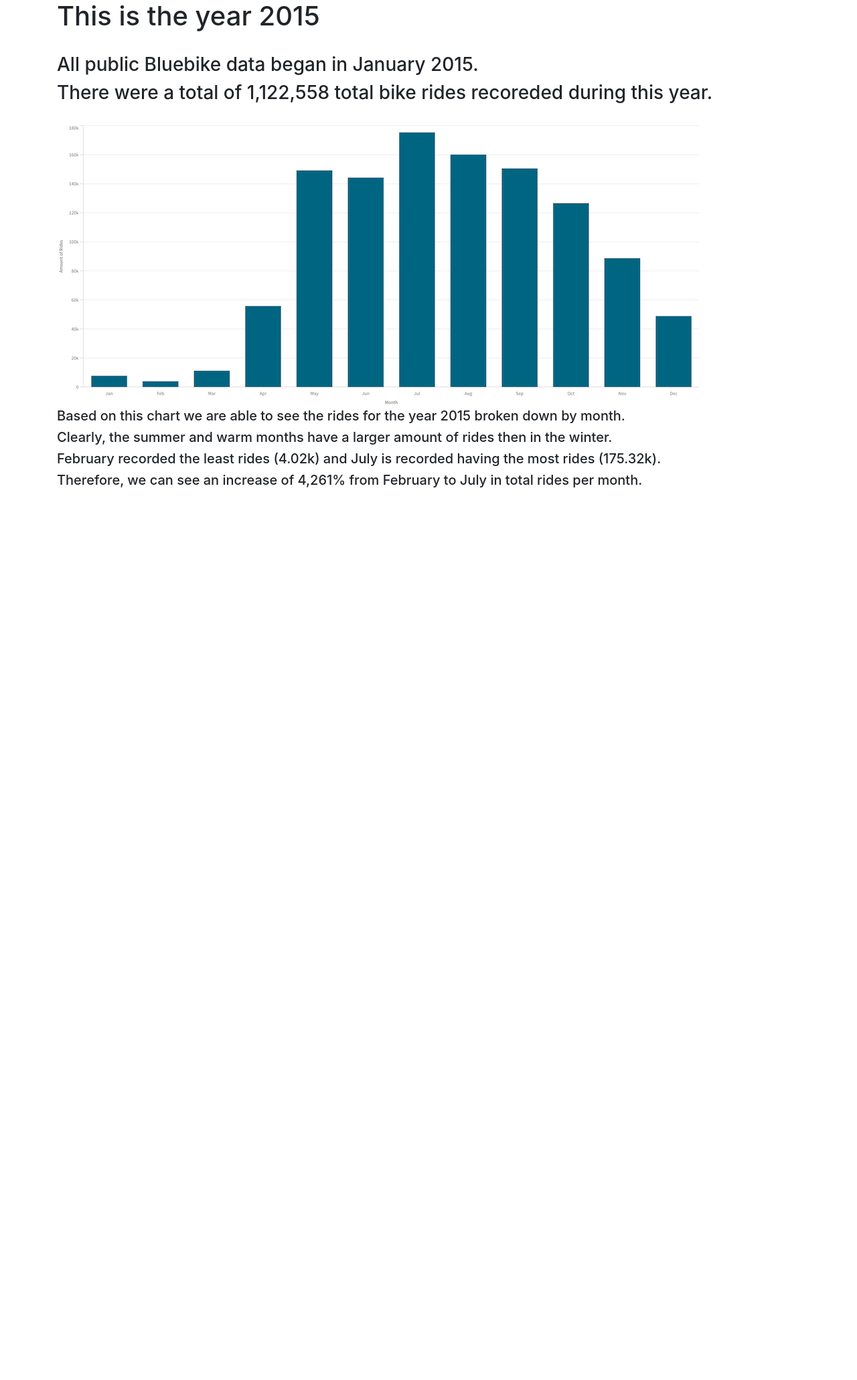
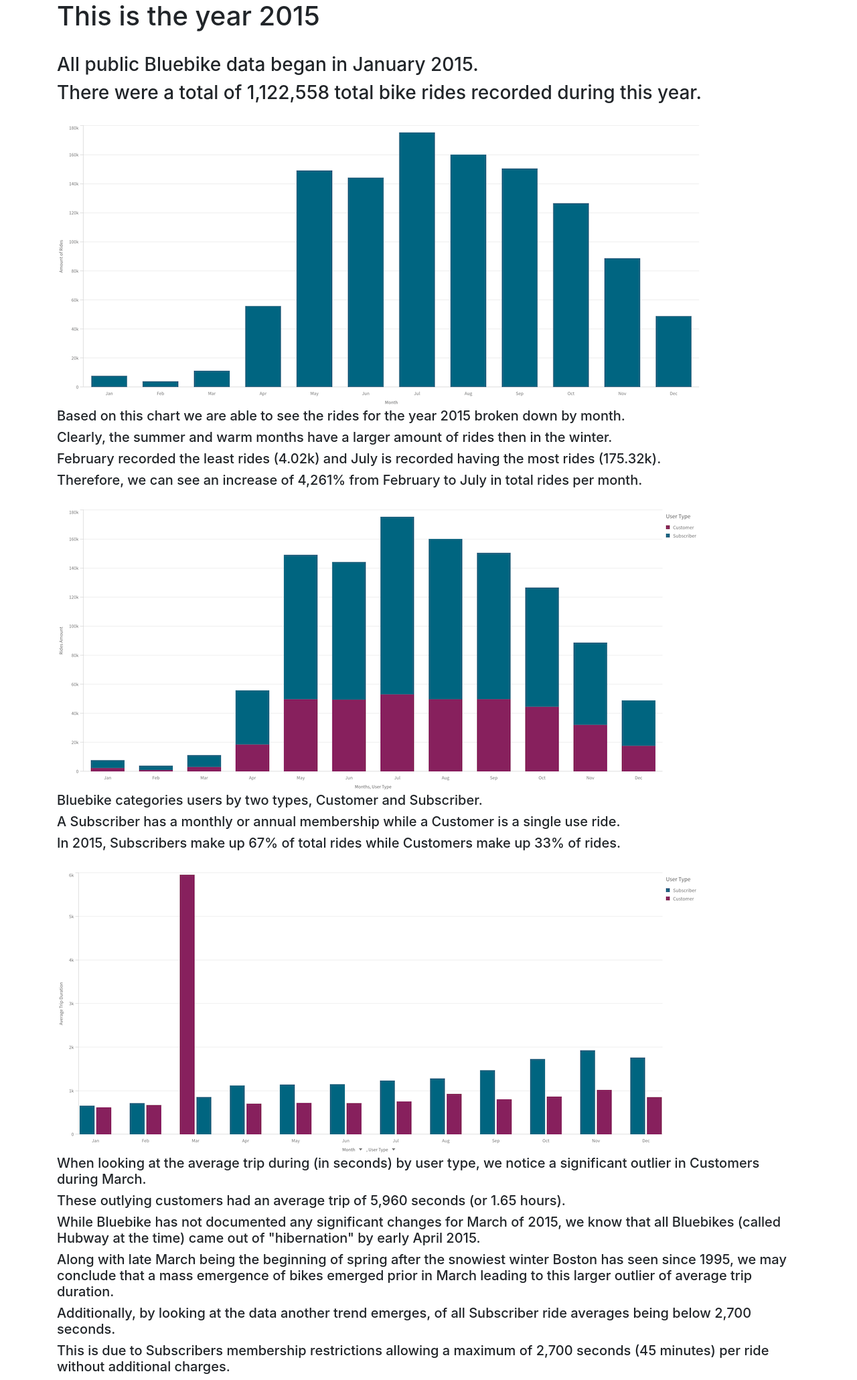
Before and after one commit to bpotvin06/BlueBike, a Flask app: page /2015 in a window 1280 px wide. Shown: the part 56-2117 px from the top of the page at 67% size. Before the commit the page ends 784 px from the top, so only its background shows below. Run offline with Flask 3, Linux system fonts and the light colour scheme; a user stored in the database is signed in; some libraries are stand-ins or nearby versions.

Commit message:
adding more visualizations 2015

```diff
--- a/website/templates/yr2015.html
+++ b/website/templates/yr2015.html
@@ -7,7 +7,7 @@
     <h1>This is the year 2015</h1>
     <br>
     <h3>All public Bluebike data began in January 2015.</h3>
-    <h3>There were a total of 1,122,558 total bike rides recoreded during this year.</h3>
+    <h3>There were a total of 1,122,558 total bike rides recorded during this year.</h3>
     <br>
 </head>
 
@@ -18,7 +18,18 @@
     <h5>February recorded the least rides (4.02k) and July is recorded having the most rides (175.32k).</h5>
     <h5>Therefore, we can see an increase of 4,261% from February to July in total rides per month.</h5>
     <br>
-
+    <img logo src="{{ url_for('static', filename='MonthlyRidesUser.png' )}}" class="center" />
+    <h5>Bluebike categories users by two types, Customer and Subscriber.</h5>
+    <h5>A Subscriber has a monthly or annual membership while a Customer is a single use ride.</h5>
+    <h5>In 2015, Subscribers make up 67% of total rides while Customers make up 33% of rides. </h5>
+    <br>
+    <img logo src="{{ url_for('static', filename='AvgTripUser.png' )}}" class="center" />
+    <h5>When looking at the average trip during (in seconds) by user type, we notice a significant outlier in Customers during March.</h5>
+    <h5>These outlying customers had an average trip of 5,960 seconds (or 1.65 hours).</h5>
+    <h5>While Bluebike has not documented any significant changes for March of 2015, we know that all Bluebikes (called Hubway at the time) came out of "hibernation" by early April 2015.</h5>
+    <h5>Along with late March being the beginning of spring after the snowiest winter Boston has seen since 1995, we may conclude that a mass emergence of bikes emerged prior in March leading to this larger outlier of average trip duration.</h5>
+    <h5>Additionally, by looking at the data another trend emerges, of all Subscriber ride averages being below 2,700 seconds.</h5>
+    <h5>This is due to Subscribers membership restrictions allowing a maximum of 2,700 seconds (45 minutes) per ride without additional charges.</h5>
 
 </body>
 
```
Also changed, not shown: website/static/AvgTripUser.png (added), website/static/MonthlyRidesUser.png (added).
